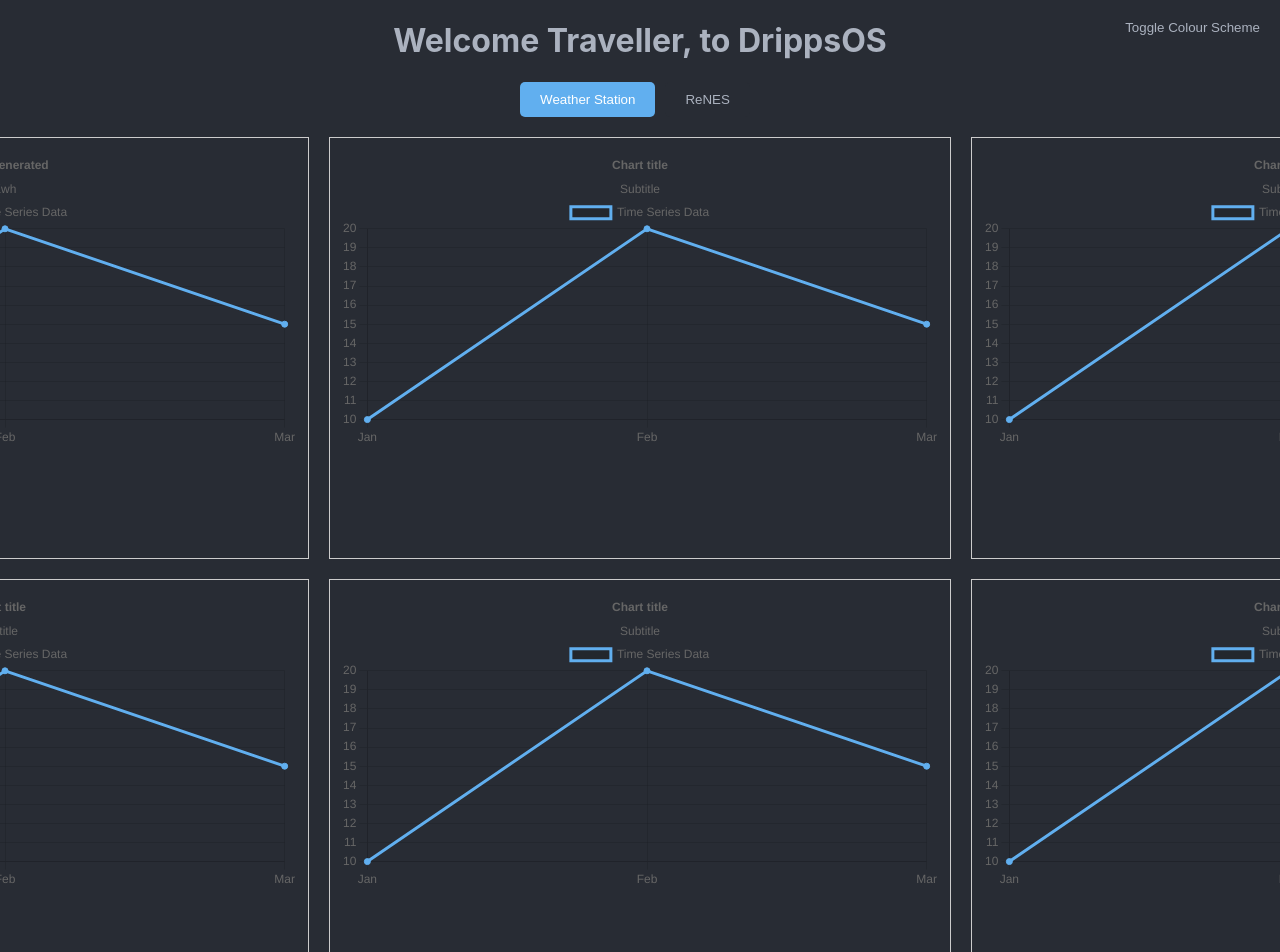
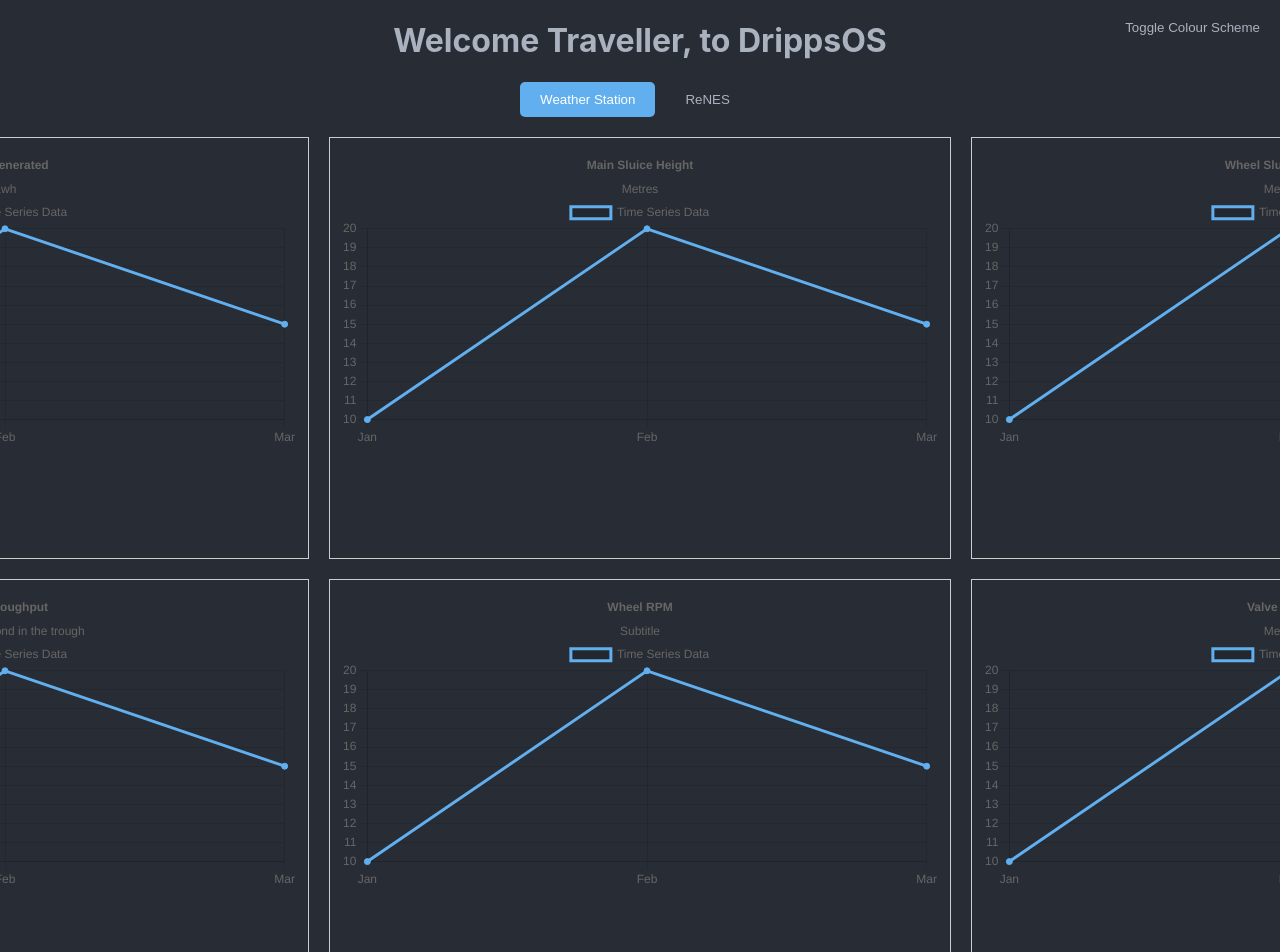
Before and after one commit to CallumAlexander/DrippsOS, a React (Create React App) app: page / in a window 1280 px wide. Shown: the top 952 px of the page. Built offline with nearby package versions, Linux system fonts and the light colour scheme.

Commit message:
Added chart titles to all 6, just the water wheel for now.

```diff
--- a/src/Dashboard.js
+++ b/src/Dashboard.js
@@ -12,19 +12,19 @@ function Dashboard({data}) {
                         <TimeSeriesChart data={data} title_={"Energy generated"} subtitle_={"In Kwh"}/>
                     </div>
                     <div className="chart">
-                        <TimeSeriesChart data={data}/>
+                        <TimeSeriesChart data={data} title_={"Main Sluice Height"} subtitle_={"Metres"}/>
                   </div>
                   <div className="chart">
-                      <TimeSeriesChart data={data}/>
+                      <TimeSeriesChart data={data} title_={"Wheel Sluice Height"} subtitle_={"Metres"}/>
                   </div>
                   <div className="chart">
-                      <TimeSeriesChart data={data}/>
+                      <TimeSeriesChart data={data} title_={"Water throughput"} subtitle_={"Gallons per second in the trough"}/>
                   </div>
                   <div className="chart">
-                      <TimeSeriesChart data={data}/>
+                      <TimeSeriesChart data={data} title_={"Wheel RPM"}/>
                   </div>
                   <div className="chart">
-                      <TimeSeriesChart data={data}/>
+                      <TimeSeriesChart data={data} title_={"Valve height"} subtitle_={"Metres"}/>
                   </div>
                 </div>
             </div>
```
